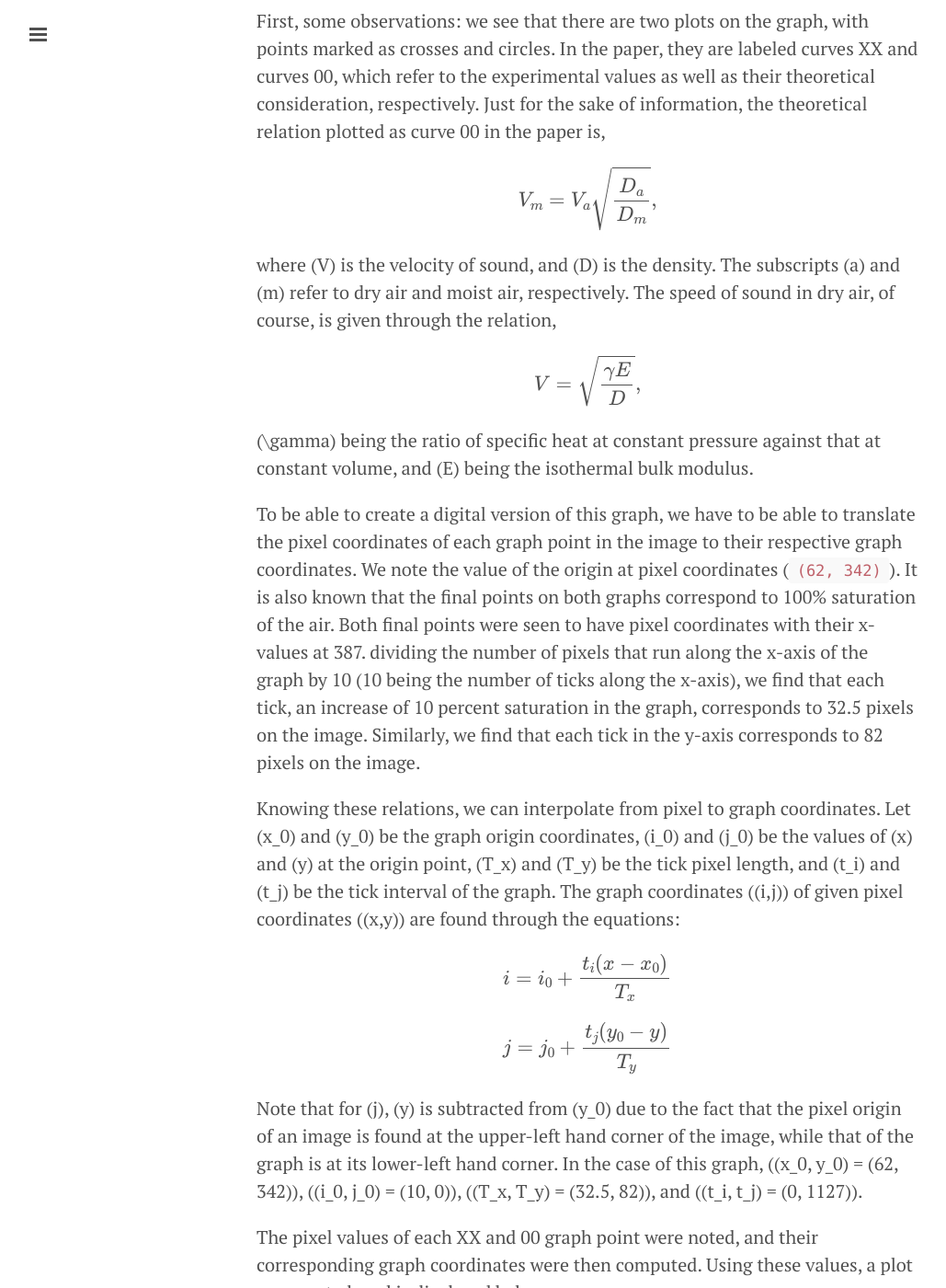
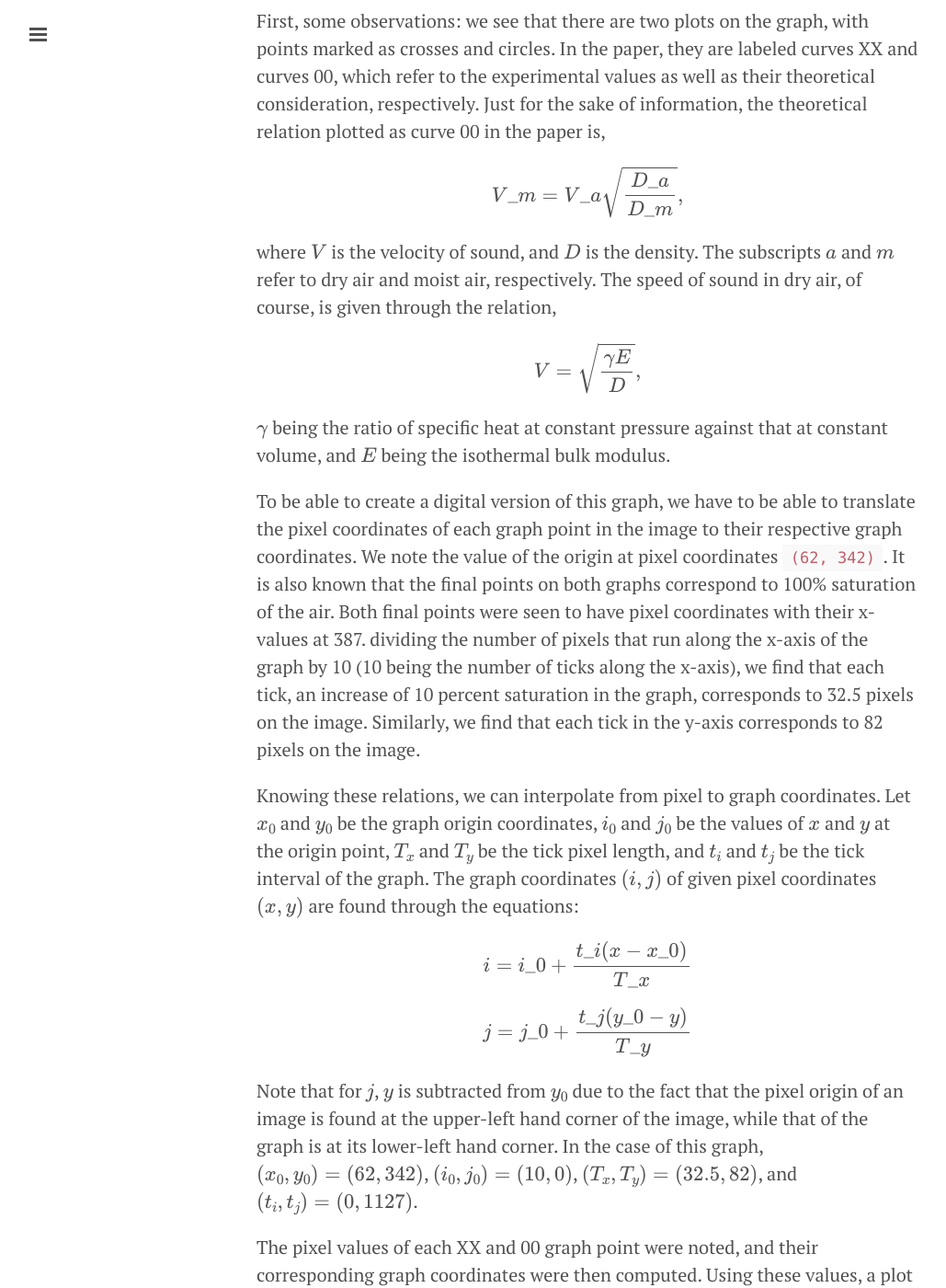
Before and after one commit to devential/devential.github.io, a Jekyll site: the page built from _posts/2016-8-26-AP186-A2.md, in a window 1280 px wide and 1400 px high, scrolled down 1114 px. Shown: the whole window at 92% size, without its empty margins (1-1030 px from the left). Built offline with Jekyll 4.4.1, drawn with Linux system fonts in a browser that asks for light colours; Markdown is read by kramdown in place of the engine named in the settings; formulas are drawn with MathJax 3; some of the changed text lies outside the part shown; grey boxes are pictures that could not be loaded.

Commit message:
Fixed LaTeX/MathJax parse from missing underscores

```diff
--- a/_posts/2016-8-26-AP186-A2.md
+++ b/_posts/2016-8-26-AP186-A2.md
@@ -14,26 +14,26 @@ The page was first photocopied, then the photocopy scanned using a flatbed scann
 
 First, some observations: we see that there are two plots on the graph, with points marked as crosses and circles. In the paper, they are labeled curves XX and curves 00, which refer to the experimental values as well as their theoretical consideration, respectively. Just for the sake of information, the theoretical relation plotted as curve 00 in the paper is,
 
-$$ V_m = V_a\sqrt{\frac{D_a}{D_m}}, $$
+$$ V\_m = V\_a \sqrt{\frac{ D\_a }{D\_m}}, $$
 
-where \(V\) is the velocity of sound, and \(D\) is the density. The subscripts \(a\) and \(m\) refer to dry air and moist air, respectively. The speed of sound in dry air, of course, is given through the relation,
+where \\( V \\) is the velocity of sound, and \\( D \\) is the density. The subscripts \\( a \\) and \\( m \\) refer to dry air and moist air, respectively. The speed of sound in dry air, of course, is given through the relation,
 
 $$ V = \sqrt{\frac{\gamma E}{D}}, $$
 
-\(\gamma\) being the ratio of specific heat at constant pressure against that at constant volume, and \(E\) being the isothermal bulk modulus.
+\\( \gamma \\) being the ratio of specific heat at constant pressure against that at constant volume, and \\( E \\) being the isothermal bulk modulus.
 
-To be able to create a digital version of this graph, we have to be able to translate the pixel coordinates of each graph point in the image to their respective graph coordinates. We note the value of the origin at pixel coordinates (`(62, 342)`). It is also known that the final points on both graphs correspond to 100% saturation of the air. Both final points were seen to have pixel coordinates with their x-values at 387. dividing the number of pixels that run along the x-axis of the graph by 10 (10 being the number of ticks along the x-axis), we find that each tick, an increase of 10 percent saturation in the graph, corresponds to 32.5 pixels on the image. Similarly, we find that each tick in the y-axis corresponds to 82 pixels on the image.
+To be able to create a digital version of this graph, we have to be able to translate the pixel coordinates of each graph point in the image to their respective graph coordinates. We note the value of the origin at pixel coordinates `(62, 342)`. It is also known that the final points on both graphs correspond to 100% saturation of the air. Both final points were seen to have pixel coordinates with their x-values at 387. dividing the number of pixels that run along the x-axis of the graph by 10 (10 being the number of ticks along the x-axis), we find that each tick, an increase of 10 percent saturation in the graph, corresponds to 32.5 pixels on the image. Similarly, we find that each tick in the y-axis corresponds to 82 pixels on the image.
 
-Knowing these relations, we can interpolate from pixel to graph coordinates. Let \(x_0\) and \(y_0\) be the graph origin coordinates, \(i_0\) and \(j_0\) be the values of \(x\) and \(y\) at the origin point, \(T_x\) and \(T_y\) be the tick pixel length, and \(t_i\) and \(t_j\) be the tick interval of the graph. The graph coordinates \((i,j)\) of given pixel coordinates \((x,y)\) are found through the equations:
+Knowing these relations, we can interpolate from pixel to graph coordinates. Let \\( x\_0 \\) and \\( y\_0 \\) be the graph origin coordinates, \\( i\_0 \\) and \\( j\_0 \\) be the values of \\( x \\) and \\( y \\) at the origin point, \\( T\_x \\) and \\( T\_y \\) be the tick pixel length, and \\( t\_i \\) and \\( t\_j \\) be the tick interval of the graph. The graph coordinates \\( (i,j) \\) of given pixel coordinates \\( (x,y) \\) are found through the equations:
 
-$$ i = i_0 + \frac{t_i(x-x_0)}{T_x} $$
+$$ i = i\_0 + \frac{t\_i(x-x\_0)}{T\_x} $$
 
-$$ j = j_0 + \frac{t_j(y_0-y)}{T_y} $$
+$$ j = j\_0 + \frac{t\_j(y\_0-y)}{T\_y} $$
 
-Note that for \(j\), \(y\) is subtracted from \(y_0\) due to the fact that the pixel origin of an image is found at the upper-left hand corner of the image, while that of the graph is at its lower-left hand corner. In the case of this graph, \((x_0, y_0) = (62, 342)\), \((i_0, j_0) = (10, 0)\), \((T_x, T_y) = (32.5, 82)\), and \((t_i, t_j) = (0, 1127)\).
+Note that for \\( j \\), \\( y \\) is subtracted from \\( y\_0 \\) due to the fact that the pixel origin of an image is found at the upper-left hand corner of the image, while that of the graph is at its lower-left hand corner. In the case of this graph, \\( (x\_0, y\_0) = (62, 342) \\), \\( (i\_0, j\_0) = (10, 0) \\), \\( (T\_x, T\_y) = (32.5, 82) \\), and \\( (t\_i, t\_j) = (0, 1127) \\).
 
 The pixel values of each XX and 00 graph point were noted, and their corresponding graph coordinates were then computed. Using these values, a plot was created, and is displayed below.
 
 ![Graph plot](https://s12.postimg.org/crqr65odp/graphplot.png)
 
-On verifying computed graph values with the actual tabulated values in the paper, it was seen that the y-values of humidity for both the XX and 00 curves all fell within an error of \(\pm 0.01\). There is some discrepancy with the x-values of the theoretical plot at 60 percent saturation, which is off in the computed value at 58.46, which isn't too far off and can easily be corrected, as it is known that the x-values of the theoretical should all fall cleanly on the tick marks. Overall, the above reconstruction could be rated a 9/10. As for a personal rating, I would give myself a 10/10 for being able to finish each required point.
+On verifying computed graph values with the actual tabulated values in the paper, it was seen that the y-values of humidity for both the XX and 00 curves all fell within an error of \\( \pm 0.01 \\). There is some discrepancy with the x-values of the theoretical plot at 60 percent saturation, which is off in the computed value at 58.46, which isn't too far off and can easily be corrected, as it is known that the x-values of the theoretical should all fall cleanly on the tick marks. Overall, the above reconstruction could be rated a 9/10. As for a personal rating, I would give myself a 10/10 for being able to finish each required point.
```
